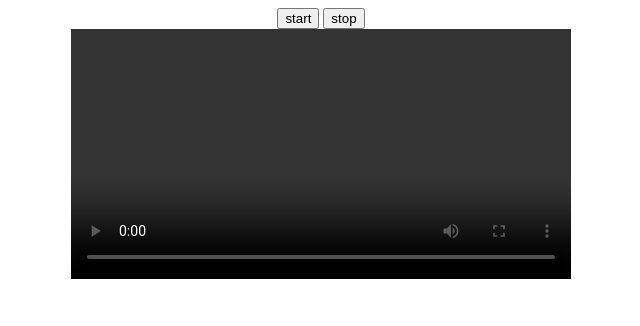
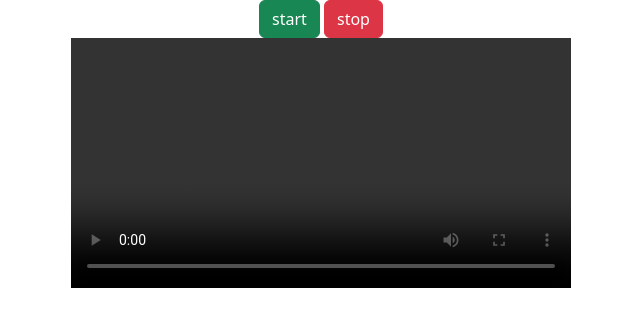
Before and after one commit to developeryashaud/SCREEN-RECORDER-, a plain HTML site: page index.html in a window 1280 px wide. Shown: the whole page, without its empty margins (319-959 px from the left). Drawn offline with nearby package versions, Linux system fonts and the light colour scheme.

Commit message:
Update index.html

```diff
--- a/index.html
+++ b/index.html
@@ -1,14 +1,18 @@
 <!DOCTYPE html>
 <html lang="en">
 <head>
+    <link href="https://cdn.jsdelivr.net/npm/bootstrap@5.3.2/dist/css/bootstrap.min.css" rel="stylesheet" integrity="sha384-T3c6CoIi6uLrA9TneNEoa7RxnatzjcDSCmG1MXxSR1GAsXEV/Dwwykc2MPK8M2HN" crossorigin="anonymous">
+    <script src="https://cdn.jsdelivr.net/npm/bootstrap@5.3.2/dist/js/bootstrap.bundle.min.js" integrity="sha384-C6RzsynM9kWDrMNeT87bh95OGNyZPhcTNXj1NW7RuBCsyN/o0jlpcV8Qyq46cDfL" crossorigin="anonymous"></script>
+
     <meta charset="UTF-8">
     <meta name="viewport" content="width=device-width, initial-scale=1.0">
-    <title>Document</title>
+    <title>ONLINE VIDEO RECORDER</title>
 </head>
 <body>
     <center>
-        <button id="start">start</button>
-        <button id="stop">stop</button>
+
+        <button type="button" id="start" class="btn btn-success">start</button>
+        <button type="button" id="stop" class="btn btn-danger">stop</button>
         <center>
         <video id="video" controls height="250"></video>
         </center>
```
